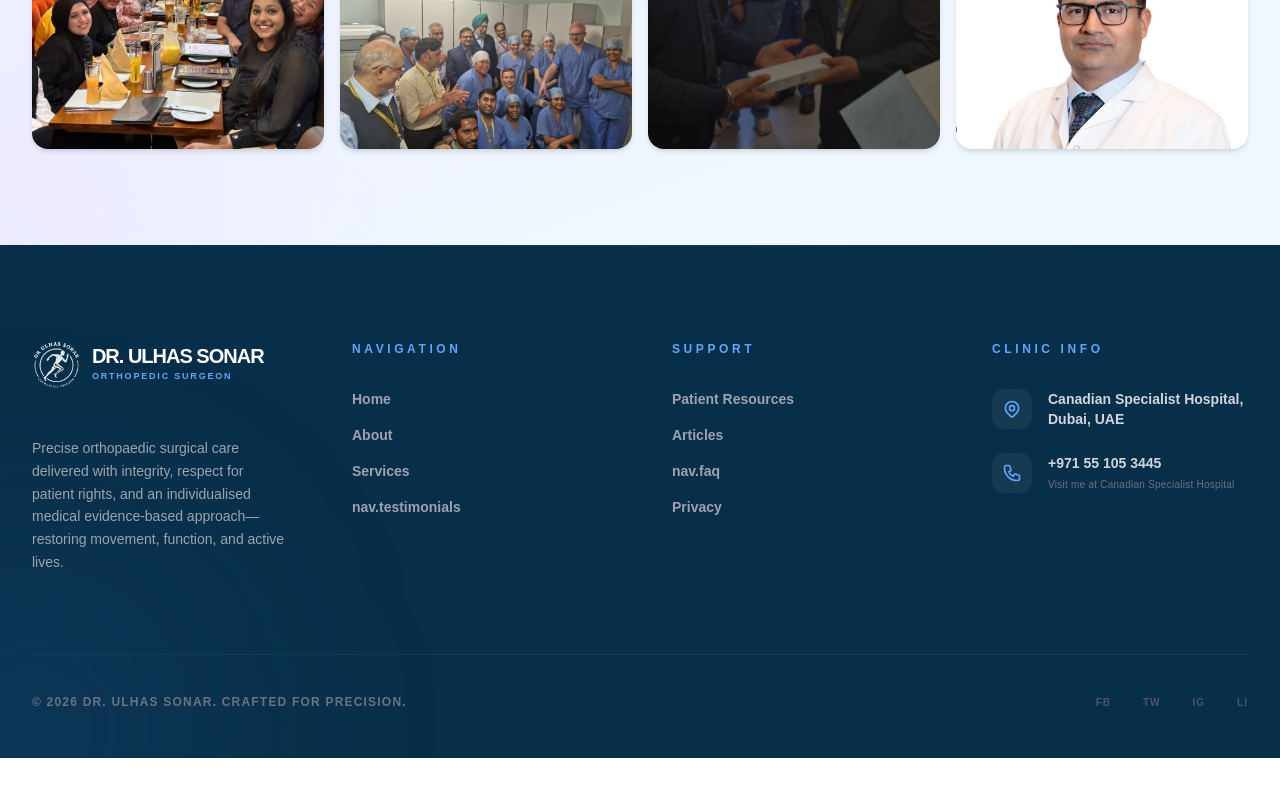
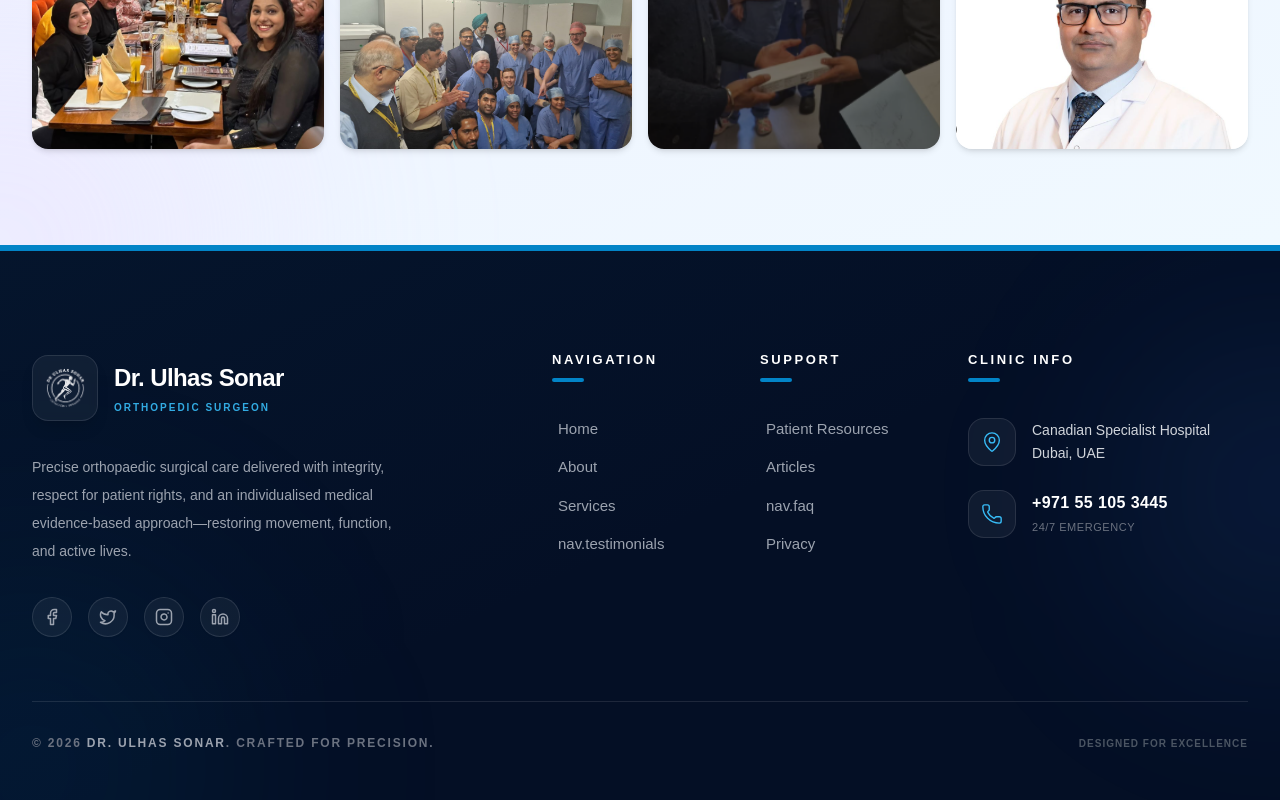
Before and after one commit to sabin876/Doctor-Port, a React (Vite) app: page /gallery in a window 1280 px wide. Shown: the part 1116-1916 px from the top of the page. Before the commit the page ends 1874 px from the top, so only its background shows below. Built offline with nearby package versions, Linux system fonts and the light colour scheme; a web font is replaced by a local one.

Commit message:
Redesign footer with premium modern layout

```diff
--- a/src/components/Footer.jsx
+++ b/src/components/Footer.jsx
@@ -1,93 +1,145 @@
 import logo from '../assets/logo.png';
 import { useLanguage } from '../context/LanguageContext';
+import { MapPin, Phone, Mail, Facebook, Twitter, Instagram, Linkedin, ChevronRight } from 'lucide-react';
 
 const Footer = () => {
     const { t } = useLanguage();
     const currentYear = new Date().getFullYear();
 
     return (
-        <footer className="bg-primary-950 text-white pt-24 pb-12 relative overflow-hidden">
-            {/* Background Decoration */}
-            <div className="absolute top-0 start-0 w-full h-px bg-gradient-to-r from-transparent via-primary-500/20 to-transparent"></div>
+        <footer className="bg-[#040f25] text-white pt-24 pb-12 relative overflow-hidden border-t-[6px] border-primary-600">
+            {/* Background Decorations */}
+            <div className="absolute top-0 start-0 w-full h-[600px] bg-gradient-to-br from-primary-900/10 via-transparent to-transparent pointer-events-none"></div>
+            <div className="absolute -bottom-40 -start-40 w-96 h-96 bg-primary-600/10 rounded-full blur-[120px] pointer-events-none"></div>
+            <div className="absolute top-20 -end-40 w-80 h-80 bg-blue-500/10 rounded-full blur-[100px] pointer-events-none"></div>
 
             <div className="max-w-7xl mx-auto px-4 sm:px-6 lg:px-8 relative z-10">
-
-
-                <div className="grid grid-cols-1 md:grid-cols-2 lg:grid-cols-4 gap-16">
-                    <div className="col-span-1">
-                        <div className="flex flex-col mb-8">
-                            <div className="flex items-center gap-3 mb-4">
-                                <img src={logo} alt="Dr. Ulhas Sonar" className="h-12 w-auto brightness-0 invert opacity-90" />
-                                <div className="flex flex-col">
-                                    <span className="text-xl font-montserrat font-black tracking-tighter uppercase text-white leading-none">
-                                        {t('common.doctorName')}
-                                    </span>
-                                    <span className="text-blue-400 text-[9px] font-montserrat font-black uppercase tracking-[0.2em] mt-1">
-                                        {t('common.specialty')}
-                                    </span>
-                                </div>
+                <div className="grid grid-cols-1 md:grid-cols-2 lg:grid-cols-12 gap-12 lg:gap-8 mb-16">
+                    {/* Brand Column */}
+                    <div className="lg:col-span-4 flex flex-col pt-2">
+                        <div className="flex items-center gap-4 mb-8">
+                            <div className="bg-white/5 p-3 rounded-2xl border border-white/10 shadow-lg backdrop-blur-sm">
+                                <img src={logo} alt="Dr. Ulhas Sonar" className="h-10 w-auto brightness-0 invert opacity-90" />
+                            </div>
+                            <div className="flex flex-col">
+                                <span className="text-xl md:text-2xl font-montserrat font-black tracking-tight text-white leading-none">
+                                    {t('common.doctorName')}
+                                </span>
+                                <span className="text-primary-400 text-[10px] font-montserrat font-bold uppercase tracking-[0.2em] mt-1.5 opacity-90">
+                                    {t('common.specialty')}
+                                </span>
                             </div>
                         </div>
-                        <p className="text-gray-400 text-sm leading-relaxed font-medium max-w-xs">
+                        <p className="text-gray-400 text-sm leading-loose font-medium max-w-sm mb-8">
                             {t('footer.desc')}
                         </p>
+
+                        {/* Social Links */}
+                        <div className="flex gap-4">
+                            {[
+                                { Icon: Facebook, label: 'Facebook' },
+                                { Icon: Twitter, label: 'Twitter' },
+                                { Icon: Instagram, label: 'Instagram' },
+                                { Icon: Linkedin, label: 'LinkedIn' }
+                            ].map((social, index) => (
+                                <a
+                                    key={index}
+                                    href="#"
+                                    aria-label={social.label}
+                                    className="w-10 h-10 rounded-full bg-white/5 border border-white/10 flex items-center justify-center text-gray-400 hover:bg-primary-600 hover:text-white hover:border-primary-500 hover:-translate-y-1 transition-all duration-300 shadow-sm"
+                                >
+                                    <social.Icon size={18} strokeWidth={2} />
+                                </a>
+                            ))}
+                        </div>
                     </div>
 
-                    <div>
-                        <h4 className="text-xs font-montserrat font-black uppercase tracking-[0.3em] mb-8 text-blue-400">{t('footer.nav')}</h4>
-                        <ul className="space-y-4 text-sm font-bold">
-                            <li><a href="#home" className="text-gray-400 hover:text-white transition-colors duration-300 flex items-center group"><span className="w-0 group-hover:w-4 h-0.5 bg-blue-500 me-0 group-hover:me-2 transition-all"></span>{t('nav.home')}</a></li>
-                            <li><a href="#about" className="text-gray-400 hover:text-white transition-colors duration-300 flex items-center group"><span className="w-0 group-hover:w-4 h-0.5 bg-blue-500 me-0 group-hover:me-2 transition-all"></span>{t('nav.about')}</a></li>
-                            <li><a href="#services" className="text-gray-400 hover:text-white transition-colors duration-300 flex items-center group"><span className="w-0 group-hover:w-4 h-0.5 bg-blue-500 me-0 group-hover:me-2 transition-all"></span>{t('nav.services')}</a></li>
-                            <li><a href="#testimonials" className="text-gray-400 hover:text-white transition-colors duration-300 flex items-center group"><span className="w-0 group-hover:w-4 h-0.5 bg-blue-500 me-0 group-hover:me-2 transition-all"></span>{t('nav.testimonials') || 'Testimonials'}</a></li>
+                    {/* Quick Links Column */}
+                    <div className="lg:col-span-2 lg:col-start-6">
+                        <h4 className="text-[13px] font-montserrat font-black uppercase tracking-[0.2em] mb-8 text-white relative inline-block">
+                            {t('footer.nav')}
+                            <span className="absolute -bottom-3 left-0 w-8 h-1 bg-primary-600 rounded-full"></span>
+                        </h4>
+                        <ul className="space-y-4 text-[15px] font-medium mt-4">
+                            {[
+                                { name: t('nav.home'), href: '#home' },
+                                { name: t('nav.about'), href: '#about' },
+                                { name: t('nav.services'), href: '#services' },
+                                { name: t('nav.testimonials') || 'Testimonials', href: '#testimonials' }
+                            ].map((link, idx) => (
+                                <li key={idx}>
+                                    <a href={link.href} className="text-gray-400 hover:text-primary-400 transition-colors duration-300 flex items-center group">
+                                        <ChevronRight size={14} className="opacity-0 -ml-4 group-hover:opacity-100 group-hover:ml-0 text-primary-500 transition-all duration-300 mr-2" />
+                                        <span>{link.name}</span>
+                                    </a>
+                                </li>
+                            ))}
                         </ul>
                     </div>
 
-                    <div>
-                        <h4 className="text-xs font-montserrat font-black uppercase tracking-[0.3em] mb-8 text-blue-400">{t('footer.support')}</h4>
-                        <ul className="space-y-4 text-sm font-bold">
-                            <li><a href="#" className="text-gray-400 hover:text-white transition-colors duration-300 flex items-center group"><span className="w-0 group-hover:w-4 h-0.5 bg-blue-500 me-0 group-hover:me-2 transition-all"></span>{t('footer.patientResources')}</a></li>
-                            <li><a href="#" className="text-gray-400 hover:text-white transition-colors duration-300 flex items-center group"><span className="w-0 group-hover:w-4 h-0.5 bg-blue-500 me-0 group-hover:me-2 transition-all"></span>{t('footer.articles')}</a></li>
-                            <li><a href="#" className="text-gray-400 hover:text-white transition-colors duration-300 flex items-center group"><span className="w-0 group-hover:w-4 h-0.5 bg-blue-500 me-0 group-hover:me-2 transition-all"></span>{t('nav.faq')}</a></li>
-                            <li><a href="#" className="text-gray-400 hover:text-white transition-colors duration-300 flex items-center group"><span className="w-0 group-hover:w-4 h-0.5 bg-blue-500 me-0 group-hover:me-2 transition-all"></span>{t('footer.privacy')}</a></li>
+                    {/* Support Links Column */}
+                    <div className="lg:col-span-2">
+                        <h4 className="text-[13px] font-montserrat font-black uppercase tracking-[0.2em] mb-8 text-white relative inline-block">
+                            {t('footer.support')}
+                            <span className="absolute -bottom-3 left-0 w-8 h-1 bg-primary-600 rounded-full"></span>
+                        </h4>
+                        <ul className="space-y-4 text-[15px] font-medium mt-4">
+                            {[
+                                t('footer.patientResources'),
+                                t('footer.articles'),
+                                t('nav.faq'),
+                                t('footer.privacy')
+                            ].map((item, idx) => (
+                                <li key={idx}>
+                                    <a href="#" className="text-gray-400 hover:text-primary-400 transition-colors duration-300 flex items-center group">
+                                        <ChevronRight size={14} className="opacity-0 -ml-4 group-hover:opacity-100 group-hover:ml-0 text-primary-500 transition-all duration-300 mr-2" />
+                                        <span>{item}</span>
+                                    </a>
+                                </li>
+                            ))}
                         </ul>
                     </div>
 
-                    <div>
-                        <h4 className="text-xs font-montserrat font-black uppercase tracking-[0.3em] mb-8 text-blue-400">{t('footer.clinic')}</h4>
-                        <ul className="space-y-6 text-sm font-bold">
-                            <li className="flex gap-4">
-                                <div className="w-10 h-10 rounded-xl bg-white/5 flex items-center justify-center text-blue-400 flex-shrink-0">
-                                    <svg className="w-5 h-5" fill="none" viewBox="0 0 24 24" stroke="currentColor"><path strokeLinecap="round" strokeLinejoin="round" strokeWidth={2} d="M17.657 16.657L13.414 20.9a1.998 1.998 0 01-2.827 0l-4.244-4.243a8 8 0 1111.314 0z" /><path strokeLinecap="round" strokeLinejoin="round" strokeWidth={2} d="M15 11a3 3 0 11-6 0 3 3 0 016 0z" /></svg>
-                                </div>
-                                <span className="text-gray-300">Canadian Specialist Hospital, Dubai, UAE</span>
-                            </li>
-                            <li className="flex gap-4">
-                                <div className="w-10 h-10 rounded-xl bg-white/5 flex items-center justify-center text-blue-400 flex-shrink-0">
-                                    <svg className="w-5 h-5" fill="none" viewBox="0 0 24 24" stroke="currentColor"><path strokeLinecap="round" strokeLinejoin="round" strokeWidth={2} d="M3 5a2 2 0 012-2h3.28a1 1 0 01.948.684l1.498 4.493a1 1 0 01-.502 1.21l-2.257 1.13a11.042 11.042 0 005.516 5.516l1.13-2.257a1 1 0 011.21-.502l4.493 1.498a1 1 0 01.684.949V19a2 2 0 01-2 2h-1C9.716 21 3 14.284 3 6V5z" /></svg>
+                    {/* Contact Info Column */}
+                    <div className="lg:col-span-3">
+                        <h4 className="text-[13px] font-montserrat font-black uppercase tracking-[0.2em] mb-8 text-white relative inline-block">
+                            {t('footer.clinic')}
+                            <span className="absolute -bottom-3 left-0 w-8 h-1 bg-primary-600 rounded-full"></span>
+                        </h4>
+                        <ul className="space-y-6 mt-4">
+                            <li className="flex gap-4 group cursor-pointer">
+                                <div className="w-12 h-12 rounded-2xl bg-white/5 border border-white/10 group-hover:bg-primary-600/20 group-hover:border-primary-500/30 flex items-center justify-center text-primary-400 group-hover:text-primary-300 transition-all duration-300 flex-shrink-0">
+                                    <MapPin size={22} strokeWidth={1.5} />
                                 </div>
                                 <div className="flex flex-col justify-center">
-                                    <span className="text-gray-300">+971 55 105 3445</span>
-                                    <span className="text-gray-500 text-[10px] font-medium tracking-wide mt-0.5">Visit me at Canadian Specialist Hospital</span>
+                                    <span className="text-gray-300 text-sm font-medium leading-relaxed group-hover:text-white transition-colors duration-300">
+                                        Canadian Specialist Hospital<br/>Dubai, UAE
+                                    </span>
+                                </div>
+                            </li>
+                            <li className="flex gap-4 group cursor-pointer">
+                                <div className="w-12 h-12 rounded-2xl bg-white/5 border border-white/10 group-hover:bg-primary-600/20 group-hover:border-primary-500/30 flex items-center justify-center text-primary-400 group-hover:text-primary-300 transition-all duration-300 flex-shrink-0">
+                                    <Phone size={22} strokeWidth={1.5} />
+                                </div>
+                                <div className="flex flex-col justify-center">
+                                    <span className="text-white font-bold tracking-wide">+971 55 105 3445</span>
+                                    <span className="text-gray-500 text-[11px] font-medium uppercase tracking-wider mt-1">24/7 Emergency</span>
                                 </div>
                             </li>
                         </ul>
                     </div>
                 </div>
 
-
-                <div className="mt-20 pt-10 border-t border-white/5 flex flex-col md:flex-row justify-between items-center gap-6">
-                    <p className="text-gray-500 text-xs font-montserrat font-bold uppercase tracking-widest leading-none">&copy; {currentYear} {t('common.doctorName')}. {t('footer.rights')}</p>
-                    <div className="flex gap-8 font-montserrat font-black">
-                        {['FB', 'TW', 'IG', 'LI'].map(social => (
-                            <a key={social} href="#" className="text-gray-600 hover:text-white text-[10px] font-black tracking-widest transition-colors">{social}</a>
-                        ))}
+                {/* Bottom Bar */}
+                <div className="mt-16 pt-8 border-t border-white/10 flex flex-col md:flex-row justify-between items-center gap-6">
+                    <p className="text-gray-500 text-[12px] font-montserrat font-semibold uppercase tracking-[0.15em]">
+                        &copy; {currentYear} <span className="text-gray-400">{t('common.doctorName')}</span>. {t('footer.rights')}
+                    </p>
+                    <div className="flex items-center gap-2">
+                        <span className="text-gray-600 text-[10px] font-montserrat font-bold uppercase tracking-widest">Designed for Excellence</span>
                     </div>
                 </div>
             </div>
-
-            {/* Decorative background circle */}
-            <div className="absolute -bottom-40 -start-40 w-96 h-96 bg-blue-500/10 rounded-full blur-[120px]"></div>
         </footer>
     );
 };
```
